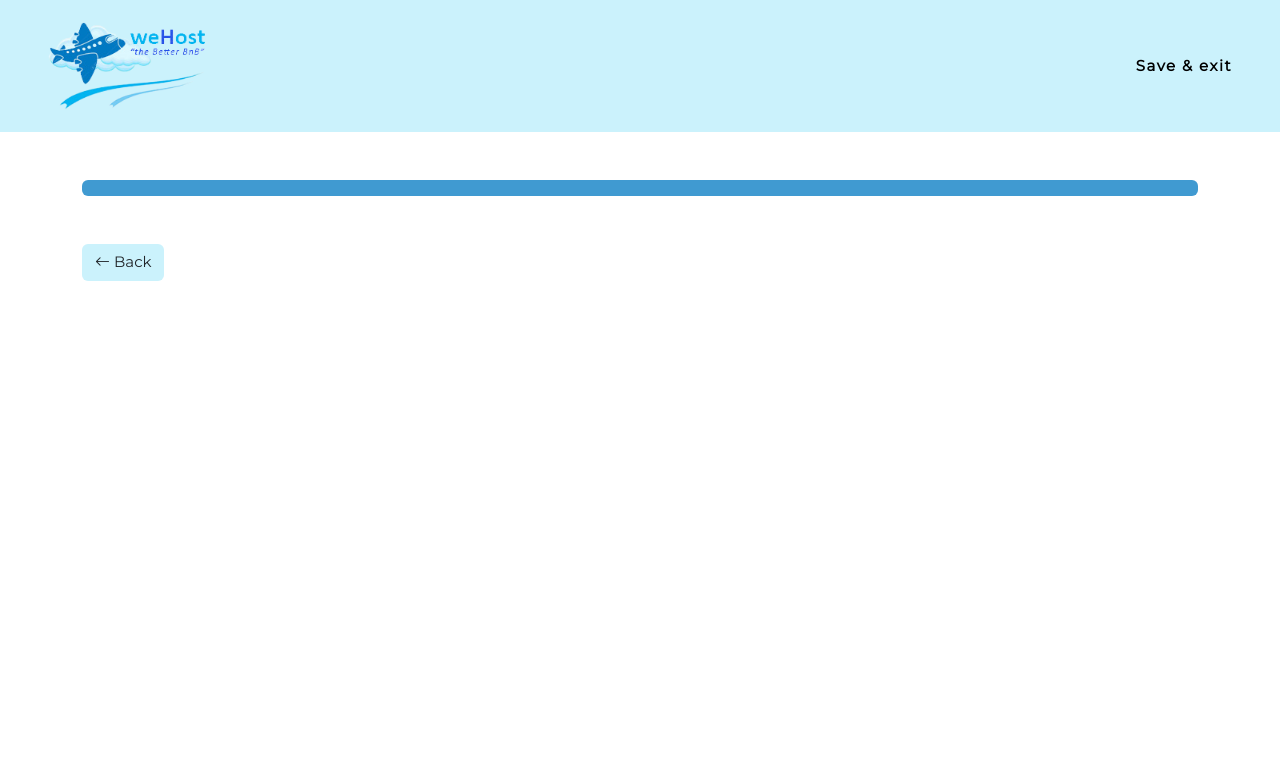
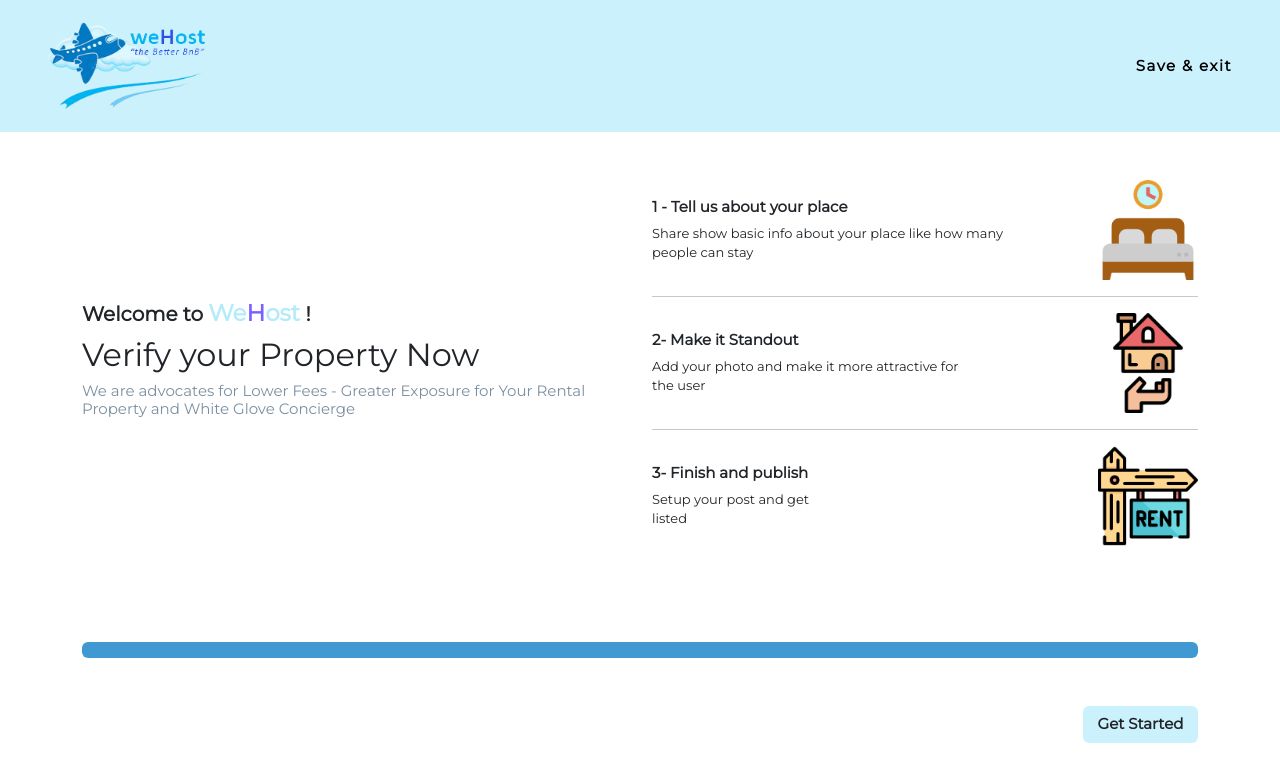
Before and after one commit to BalteeBhaii/WeHost, a React (Create React App) app: page /property in a window 1280 px wide. Shown: the top 782 px of the page. Built offline with nearby package versions, Linux system fonts and the light colour scheme.

Commit message:
publish page added

```diff
--- a/src/pages/verifyPropertyPage.js
+++ b/src/pages/verifyPropertyPage.js
@@ -21,7 +21,7 @@ import StepThree from '../components/verifyPropertyComponent/stepThree';
 
 
 const VerifyPropertyPage = () => {
-    const [page, setPage] = useState(16);
+    const [page, setPage] = useState(0);
     const [width, setWidth] = useState(0);
     return (
         <>
```
